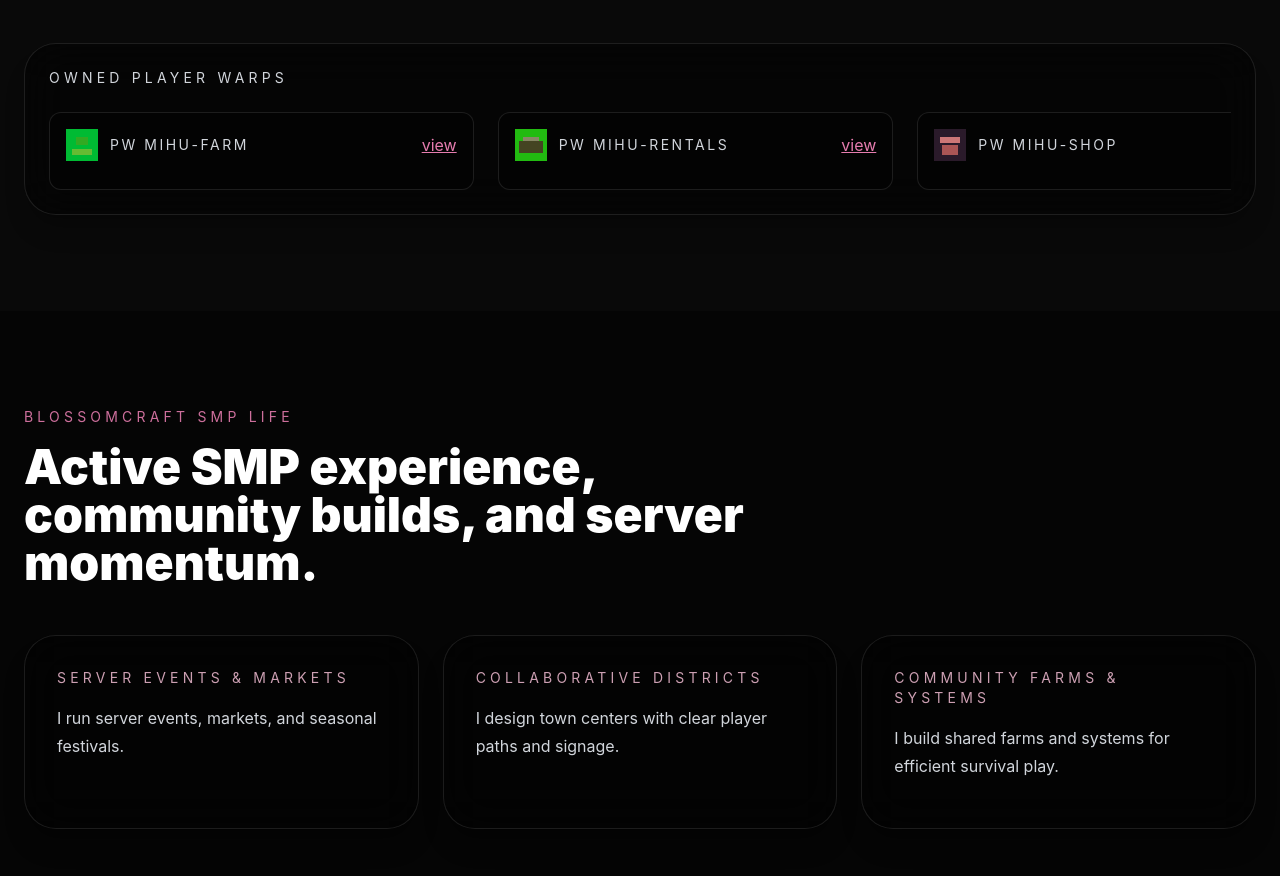
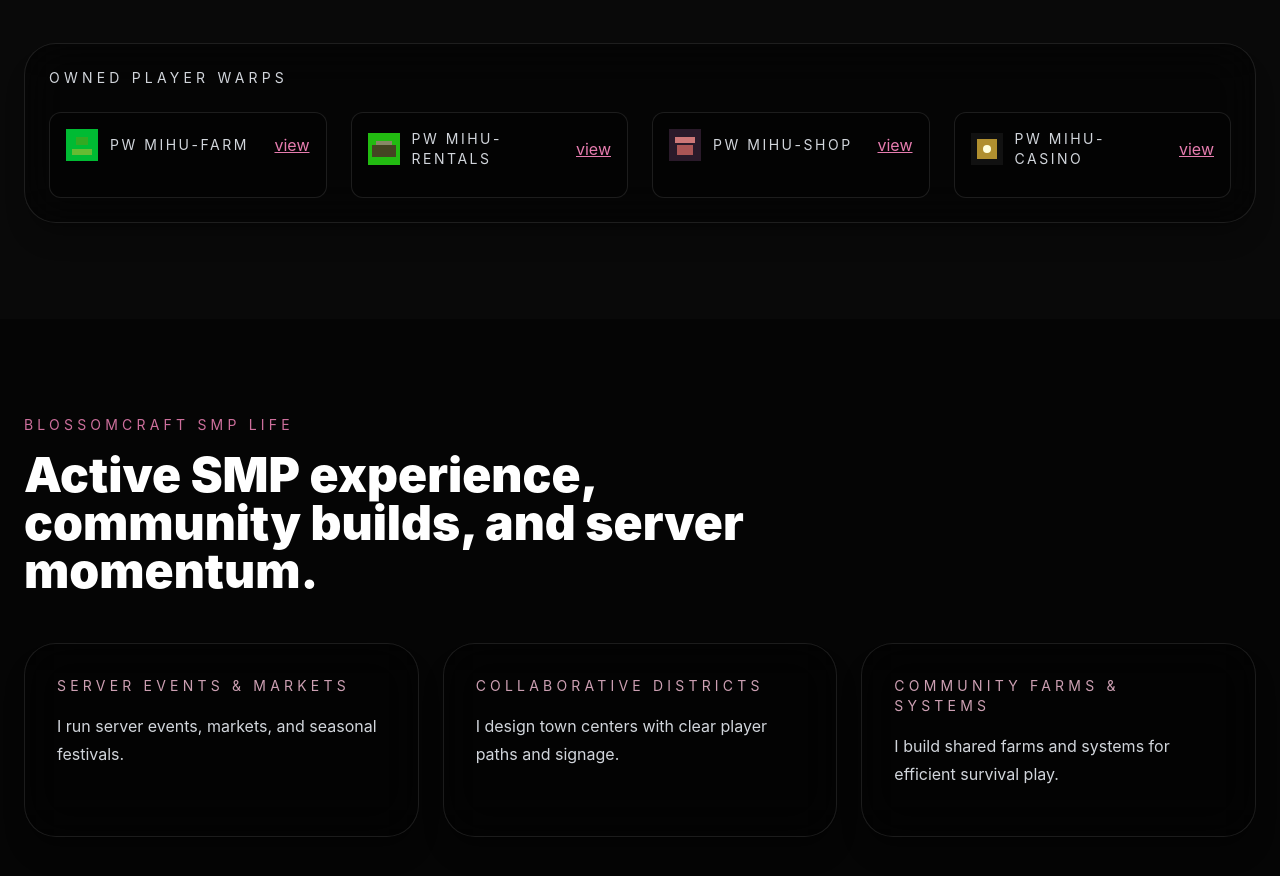
Before and after one commit to ro-mihaiu/ro-mihaiu.github.io, a Next.js app: page / in a window 1280 px wide. Shown: the part 1935-2811 px from the top of the page. Built offline with nearby package versions, Linux system fonts and the light colour scheme.

Commit message:
Show all warp cards in grid; clamp hover descriptions to 3 lines

```diff
--- a/src/components/OwnershipSection.tsx
+++ b/src/components/OwnershipSection.tsx
@@ -26,10 +26,10 @@ export default function OwnershipSection() {
           >
             <div className="rounded-[2rem] border p-6 shadow-xl shadow-black/20 backdrop-blur-xl bg-black/40 border-white/10">
               <p className="text-sm uppercase tracking-[0.3em] text-gray-300">Owned player warps</p>
-              <div className="mt-6 overflow-x-auto">
-                <div className="flex gap-6 items-start w-max">
+              <div className="mt-6">
+                <div className="grid gap-6 grid-cols-1 sm:grid-cols-2 lg:grid-cols-4">
                   {warps.map((w) => (
-                    <div key={w.slug} className="group min-w-[220px] rounded-xl border border-white/10 bg-black/30 p-4 hover:shadow-lg transition-all duration-200 overflow-hidden">
+                    <div key={w.slug} className="group rounded-xl border border-white/10 bg-black/30 p-4 hover:shadow-lg transition-all duration-200 overflow-hidden">
                       <div className="flex items-center justify-between">
                         <div className="flex items-center gap-3">
                           <span className="w-8 h-8 block image-rendering-pixelated">
@@ -66,8 +66,8 @@ export default function OwnershipSection() {
                         </div>
                         <a href={`/player-warps/${w.slug}`} className="ml-4 text-sakura-pink/90 underline">view</a>
                       </div>
-                      <div className="mt-3 text-gray-300 max-h-0 overflow-hidden group-hover:max-h-40 transition-[max-height] duration-350 ease-out">
-                        <p className="text-sm transform -translate-y-2 opacity-0 group-hover:translate-y-0 group-hover:opacity-100 transition-all duration-300">{w.desc}</p>
+                      <div className="mt-3 text-gray-300 max-h-0 overflow-hidden group-hover:max-h-[4.5rem] transition-[max-height] duration-350 ease-out">
+                        <p className="text-sm leading-5 max-w-full line-clamp-3 transform -translate-y-2 opacity-0 group-hover:translate-y-0 group-hover:opacity-100 transition-all duration-300">{w.desc}</p>
                       </div>
                     </div>
                   ))}
```
